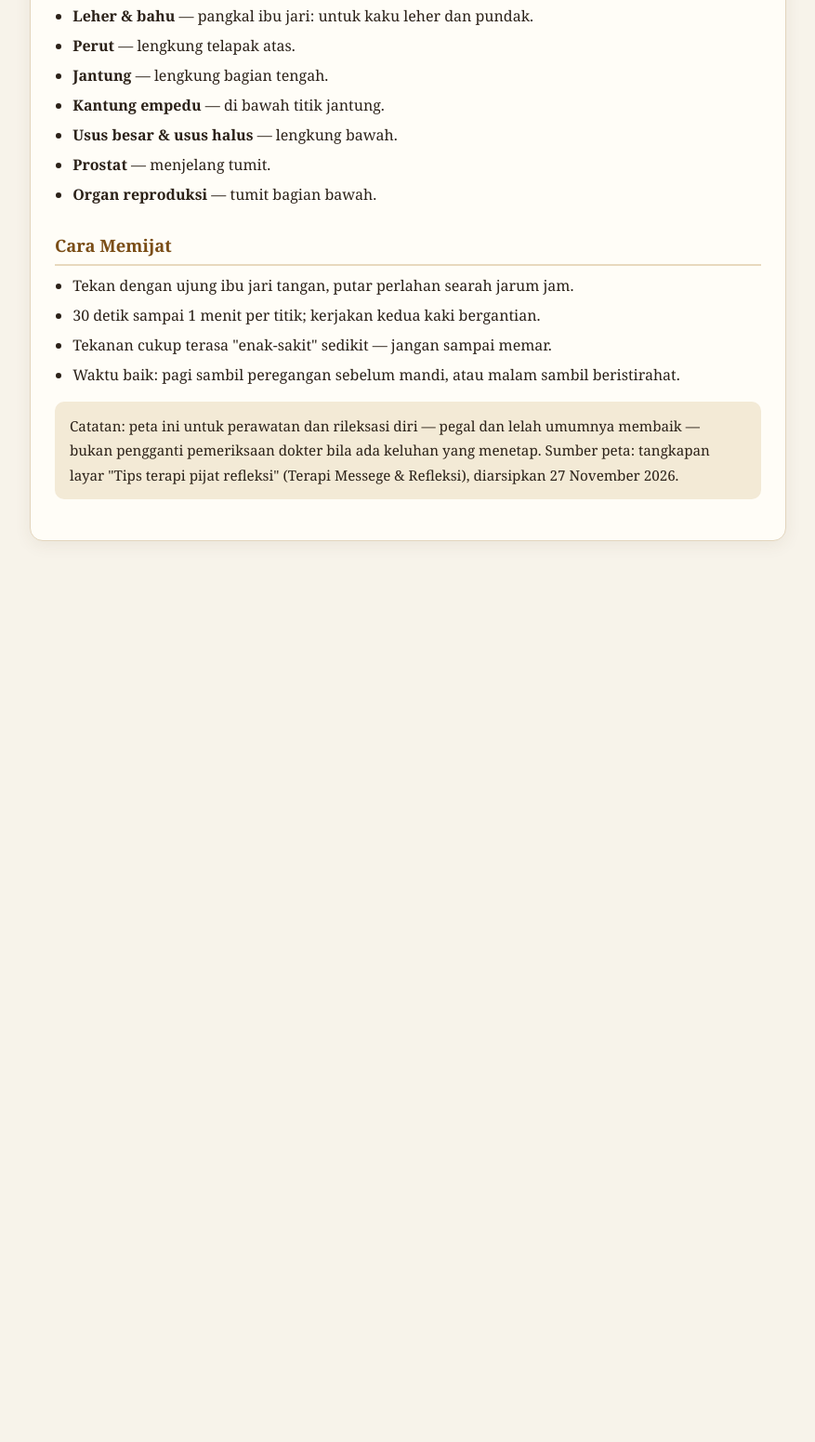
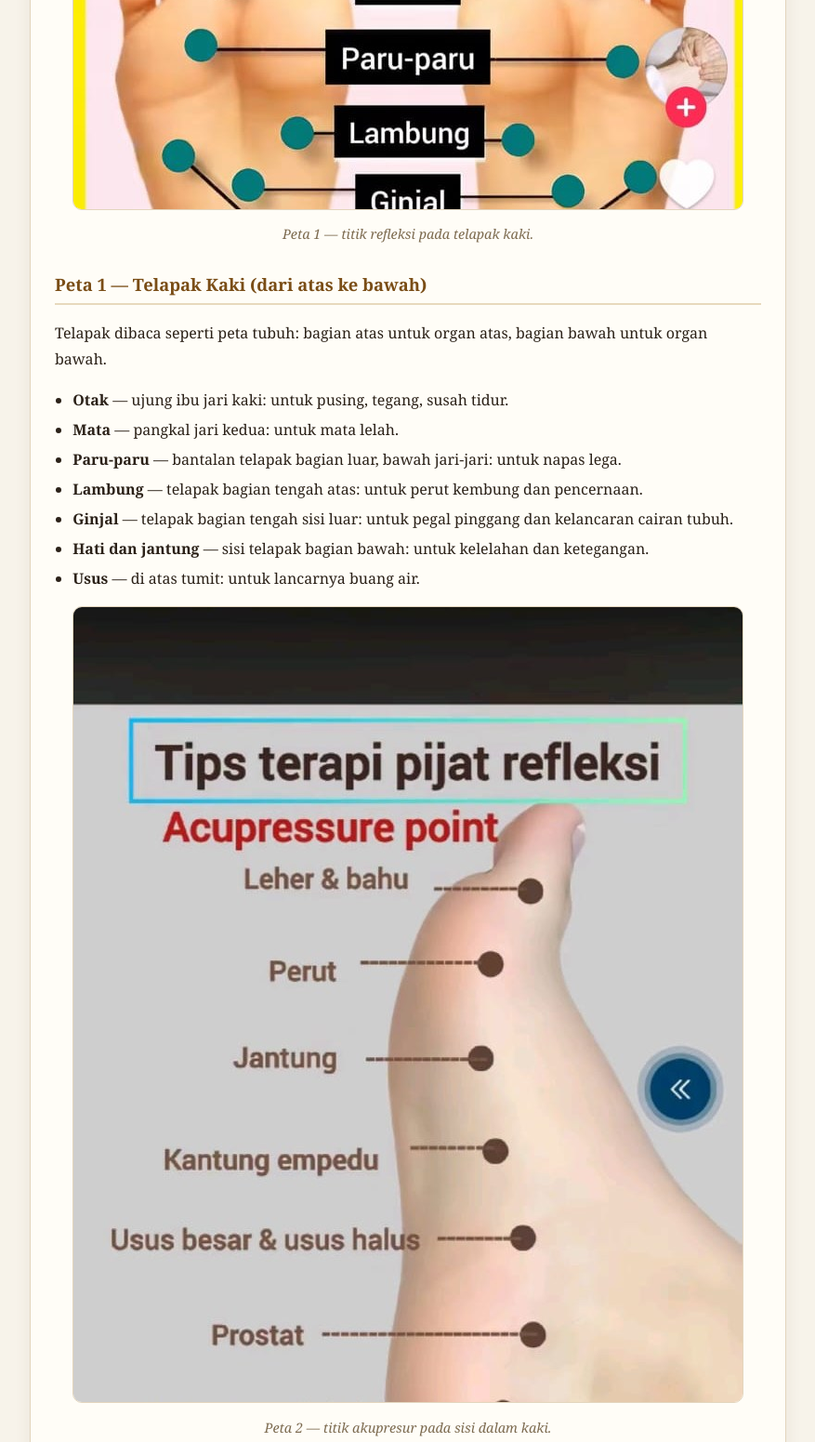
Before and after one commit to paiyosadewo67-eng/webpaiyo, a plain HTML site: page pijat-refleksi/index.html in a window 1280 px wide. Shown: the part 655-2206 px from the top of the page at 93% size, without its empty margins (201-1078 px from the left). Before the commit the page ends 1285 px from the top, so only its background shows below. Drawn offline with Linux system fonts and the light colour scheme.

Commit message:
Pijat Refleksi: pasang 3 gambar peta (potongan tangkapan layar) + bagian Sakit Kepala

```diff
--- a/pijat-refleksi/index.html
+++ b/pijat-refleksi/index.html
@@ -13,6 +13,9 @@
   ul{margin:.3rem 0 .8rem;padding-left:1.2rem}
   li{margin:.25rem 0}
   .note{background:#f3ead6;border-radius:10px;padding:.8rem 1rem;font-size:.95rem}
+  figure{margin:1rem 0;text-align:center}
+  figure img{max-width:100%;border:1px solid #e3d5bd;border-radius:10px}
+  figcaption{font-size:.9rem;color:#7c6a4f;font-style:italic;margin-top:.35rem}
   a{color:#0b6e4f}
   .kembali{display:inline-block;margin-bottom:1rem;text-decoration:none}
 </style>
@@ -22,6 +25,8 @@
   <a class="kembali" href="../index.html">&larr; Kembali ke Beranda Portal</a>
   <h1>Pijat Refleksi Kaki — Peta Titik &amp; Cara Memijat</h1>
   <p class="sub">Arsip belajar Pak Paiyo — untuk perawatan dan rileksasi diri. Kelak akan dikaitkan dengan wudhu dan gerakan sholat.</p>
+
+  <figure><img src="peta-telapak.jpg" alt="Peta titik refleksi telapak kaki: otak, mata, paru-paru, lambung, ginjal, hati dan jantung, usus"><figcaption>Peta 1 — titik refleksi pada telapak kaki.</figcaption></figure>
 
   <h2>Peta 1 — Telapak Kaki (dari atas ke bawah)</h2>
   <p>Telapak dibaca seperti peta tubuh: bagian atas untuk organ atas, bagian bawah untuk organ bawah.</p>
@@ -35,6 +40,8 @@
     <li><strong>Usus</strong> — di atas tumit: untuk lancarnya buang air.</li>
   </ul>
 
+  <figure><img src="peta-sisi-dalam.jpg" alt="Peta titik akupresur sisi dalam kaki: leher dan bahu, perut, jantung, kantung empedu, usus, prostat, organ reproduksi"><figcaption>Peta 2 — titik akupresur pada sisi dalam kaki.</figcaption></figure>
+
   <h2>Peta 2 — Sisi Dalam Kaki (dari ibu jari ke tumit)</h2>
   <ul>
     <li><strong>Leher &amp; bahu</strong> — pangkal ibu jari: untuk kaku leher dan pundak.</li>
@@ -45,6 +52,11 @@
     <li><strong>Prostat</strong> — menjelang tumit.</li>
     <li><strong>Organ reproduksi</strong> — tumit bagian bawah.</li>
   </ul>
+
+  <figure><img src="peta-sakit-kepala.jpg" alt="Titik refleksi untuk sakit kepala pada jari-jari kaki: kepala belakang, samping kepala, kepala depan, kepala atas"><figcaption>Peta 3 — titik refleksi untuk sakit kepala.</figcaption></figure>
+
+  <h2>Khusus — Sakit Kepala</h2>
+  <p>Titik-titiknya berada pada jari-jari kaki, berpasangan antara punggung kaki dan telapak: <strong>kepala belakang</strong> (jari kelingking), <strong>samping kepala</strong> (jari keempat), <strong>kepala depan</strong> (jari tengah), dan <strong>kepala atas</strong> (jari telunjuk kaki). Caranya menurut peta sumber: <strong>tekan titik atas dan bawah secara bersamaan selama 3–5 menit</strong>.</p>
 
   <h2>Cara Memijat</h2>
   <ul>
```
Also changed, not shown: pijat-refleksi/peta-sakit-kepala.jpg (added), pijat-refleksi/peta-sisi-dalam.jpg (added), pijat-refleksi/peta-telapak.jpg (added).
